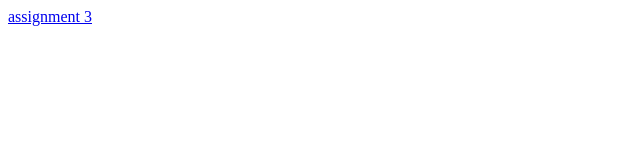
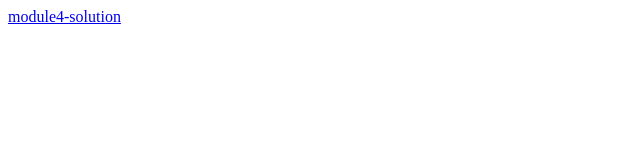
Before and after one commit to RieMatsufuji/Projects, a plain HTML site: page index.html in a window 1280 px wide. Shown: the full height of the page, 0-640 px from the left. Drawn offline with Linux system fonts and the light colour scheme.

Commit message:
Update index.html

```diff
--- a/index.html
+++ b/index.html
@@ -1,6 +1,5 @@
 <html>
 
-<a href="coursera Assignment/Assignment 3/module3-solution/module3-assignment.htm">assignment 3</a>
-
+<a href="coursera Assignment/module4-solution/index.html">module4-solution </a>
 
 </html>
```
